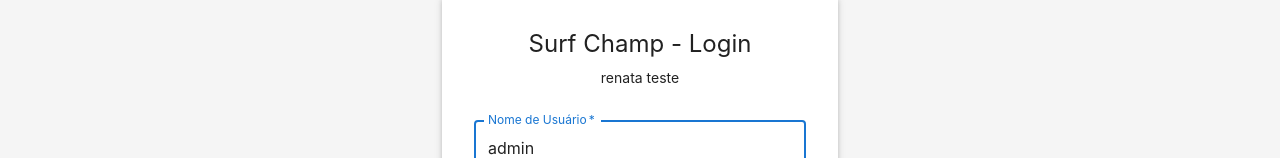
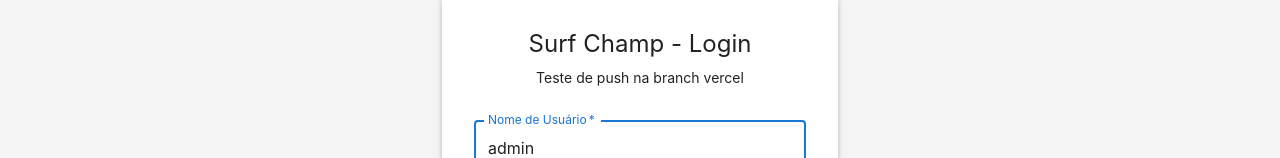
Before and after one commit to renatasch78/surf-champ-app-re, a React (Create React App) app in the folder frontend/: page /login in a window 1280 px wide. Shown: the part 132-290 px from the top of the page. Built offline with nearby package versions, Linux system fonts and the light colour scheme; no server answers.

Commit message:
test: update login helper text for push validation

```diff
--- a/frontend/src/components/auth/Login.js
+++ b/frontend/src/components/auth/Login.js
@@ -76,7 +76,7 @@ const Login = () => {
             Surf Champ - Login
           </Typography>
           <Typography variant="body2" align="center" sx={{ mb: 2 }}>
-            renata teste
+            Teste de push na branch vercel
           </Typography>
 
           {error && (
```
